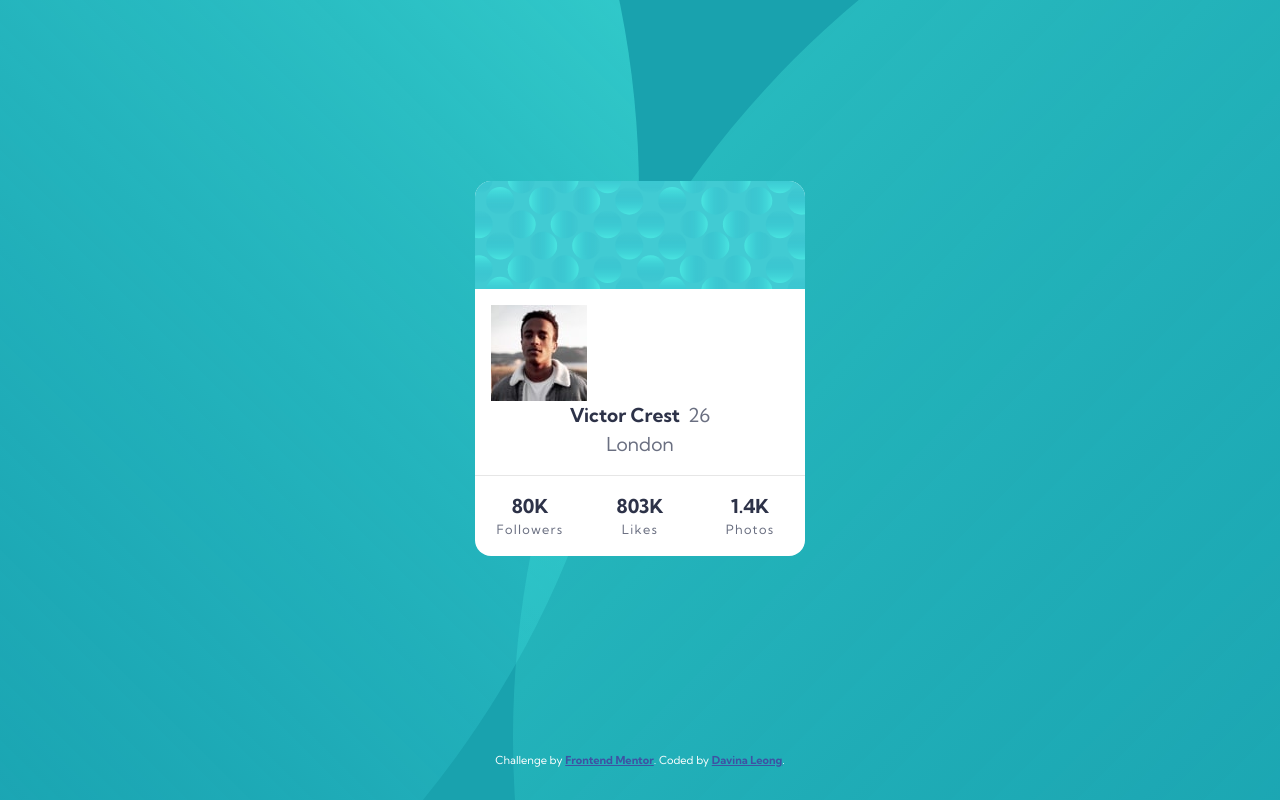
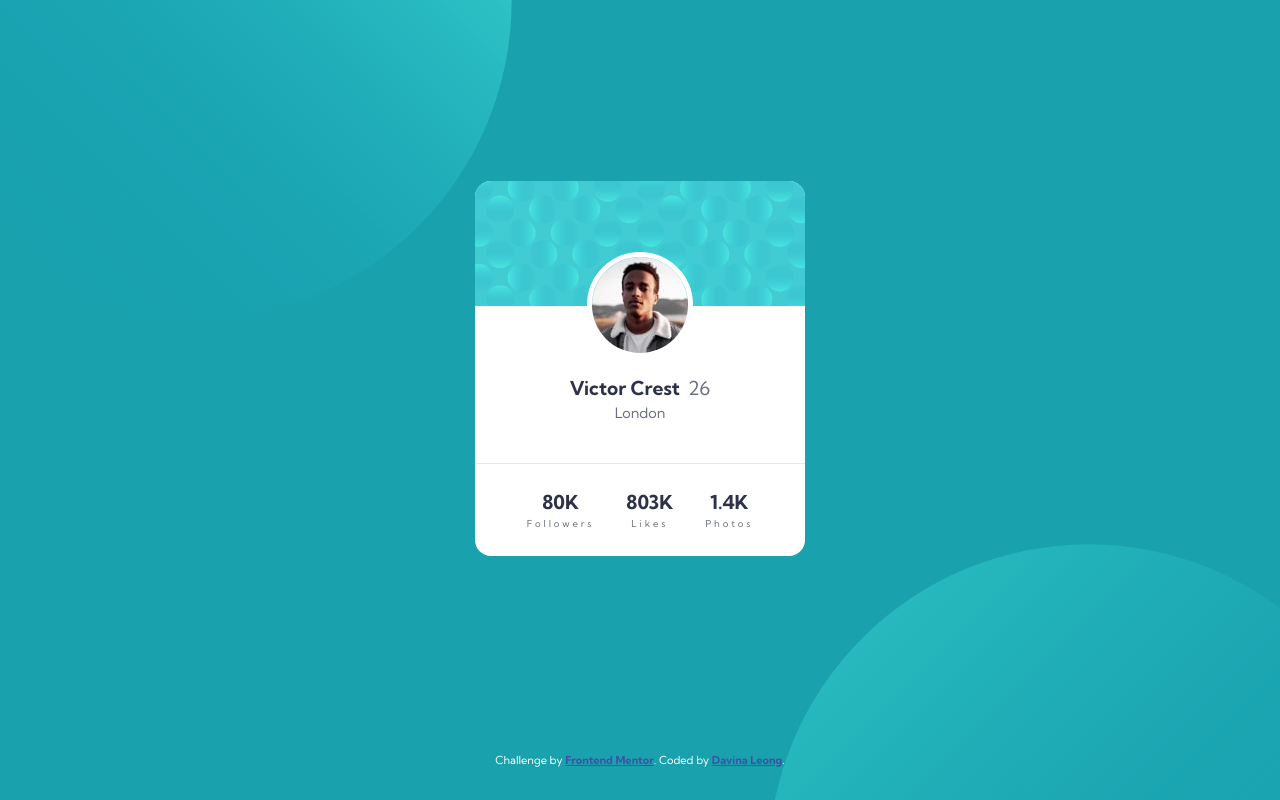
Before and after one commit to davinaleong/fem-profile-card-component, a website built with Vite: page index.html in a window 1280 px wide. Built offline with nearby package versions, Linux system fonts and the light colour scheme.

Commit message:
Done with project

```diff
--- a/index.html
+++ b/index.html
@@ -52,22 +52,22 @@
                 </h2>
                 <p>26</p>
               </div>
-              <p>London</p>
+              <p class="fs-300">London</p>
             </div>
           </div>
         </div>
-        <div class="card__footer">
-          <div class="p-400">
+        <div class="card__footer | px-400 py-500">
+          <div>
             <p class="text-neutral-900 fw-bold fs-500 tt-uppercase">80k</p>
-            <p class="text-neutral-500 fs-200 ls-500">Followers</p>
+            <p class="text-neutral-500 fs-100 ls-600">Followers</p>
           </div>
-          <div class="p-400">
+          <div>
             <p class="text-neutral-900 fw-bold fs-500 tt-uppercase">803k</p>
-            <p class="text-neutral-500 fs-200 ls-500">Likes</p>
+            <p class="text-neutral-500 fs-100 ls-600">Likes</p>
           </div>
-          <div class="p-400">
+          <div>
             <p class="text-neutral-900 fw-bold fs-500 tt-uppercase">1.4k</p>
-            <p class="text-neutral-500 fs-200 ls-500">Photos</p>
+            <p class="text-neutral-500 fs-100 ls-600">Photos</p>
           </div>
         </div>
       </div>
--- a/styles/main.css
+++ b/styles/main.css
@@ -260,6 +260,22 @@ a:where(:hover, :focus, :focus-visible) {
   right: -90vw;
 }
 
+@media (min-width: 48em) {
+  .decoration__top {
+    --decoration-width: 50%;
+
+    top: -25vw;
+    left: -10vw;
+  }
+
+  .decoration__bottom {
+    --decoration-width: 50%;
+
+    bottom: -30vw;
+    right: -10vw;
+  }
+}
+
 .card {
   --card-width: 330px;
   --card-height: 375px;
@@ -277,6 +293,23 @@ a:where(:hover, :focus, :focus-visible) {
   background-image: url(./../images/bg-pattern-card.svg);
 }
 
+.profile {
+  position: relative;
+  display: grid;
+  grid-template-rows: repeat(2, max-content);
+  place-items: center;
+  gap: var(--size-400);
+}
+
+.profile__image {
+  position: relative;
+  aspect-ratio: 1/1;
+  object-fit: cover;
+  border-radius: 50%;
+  border: 5px solid var(--clr-gray-50);
+  margin-top: -70px;
+}
+
 .profile__info__inner {
   display: flex;
   gap: var(--size-200);
@@ -286,10 +319,11 @@ a:where(:hover, :focus, :focus-visible) {
 
 .card__footer {
   border-top: thin solid var(--clr-gray-100);
-  display: grid;
-  grid-template-columns: repeat(3, 1fr);
-  place-items: center;
+  display: flex;
+  align-items: center;
+  justify-content: center;
   text-align: center;
+  gap: var(--size-600);
 }
 
 /** Content - End **/
```
